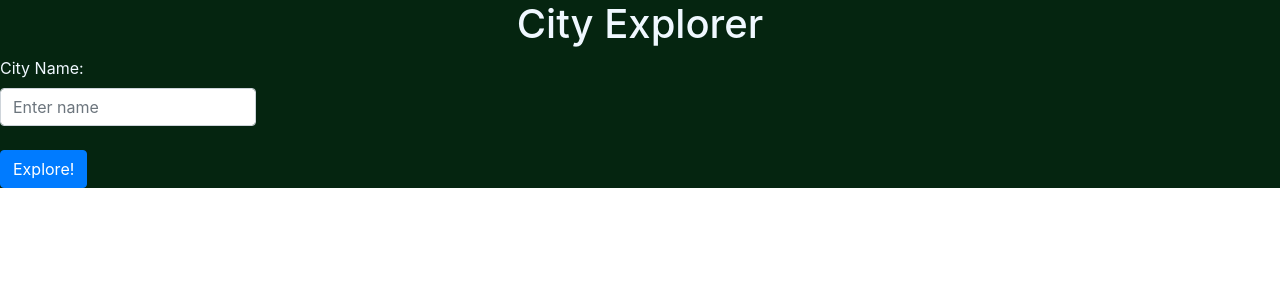
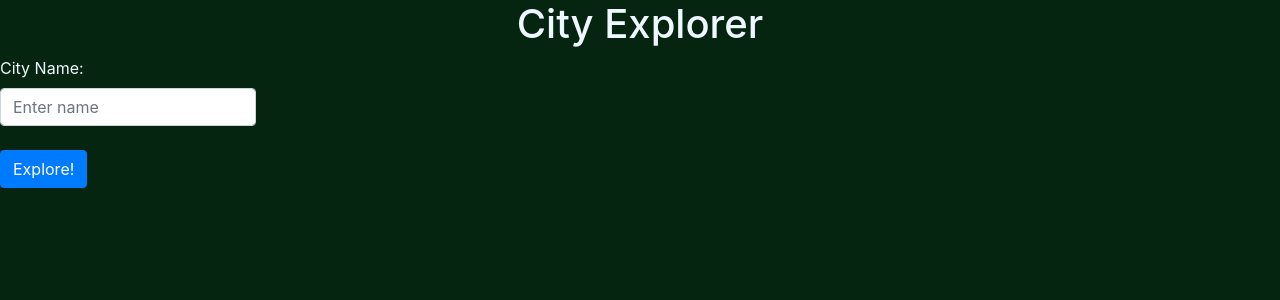
Before and after one commit to ayyoubk/city-explorer, a React (Create React App) app: page / in a window 1280 px wide. Shown: the top 300 px of the page. Built offline with nearby package versions, Linux system fonts and the light colour scheme.

Commit message:
css added

```diff
--- a/src/index.css
+++ b/src/index.css
@@ -20,6 +20,7 @@ img {
 #root{
   background-color: rgb(5, 37, 16);
   color: aliceblue;
+  height: 100vh;
 }
 #root h1{
   text-align: center;
```
